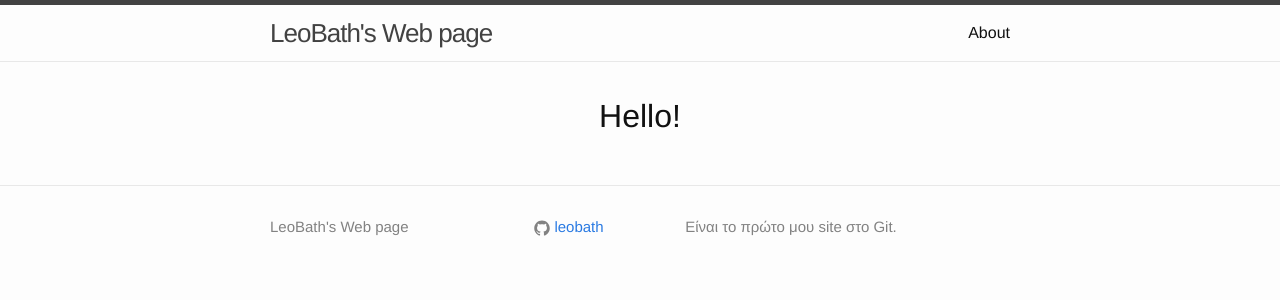
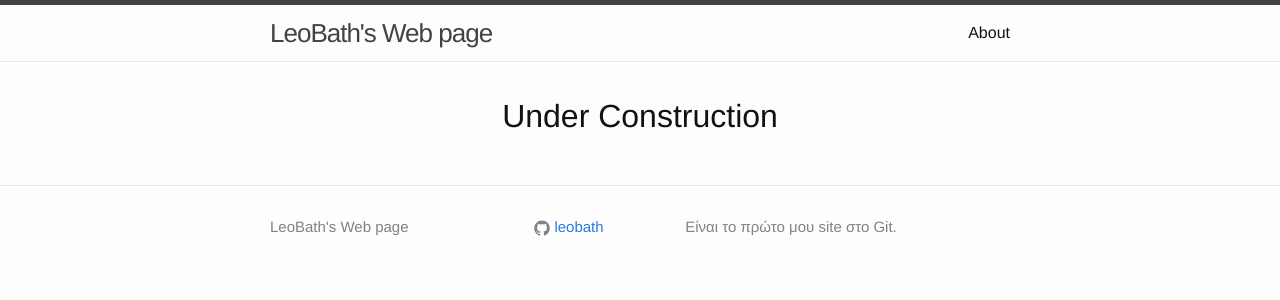
Before and after one commit to leobath/leobath.github.io, a Jekyll site: the page built from index.html, in a window 1280 px wide. Shown: the top 300 px of the page. Built offline with Jekyll 4.4.1, drawn with Linux system fonts in a browser that asks for light colours.

Commit message:
Update index.html

```diff
--- a/index.html
+++ b/index.html
@@ -22,4 +22,4 @@ layout: default
 
 </div>
 -->
-<div><center><h1>Hello!</h1></center></div>
+<div><center><h1>Under Construction</h1></center></div>
```
